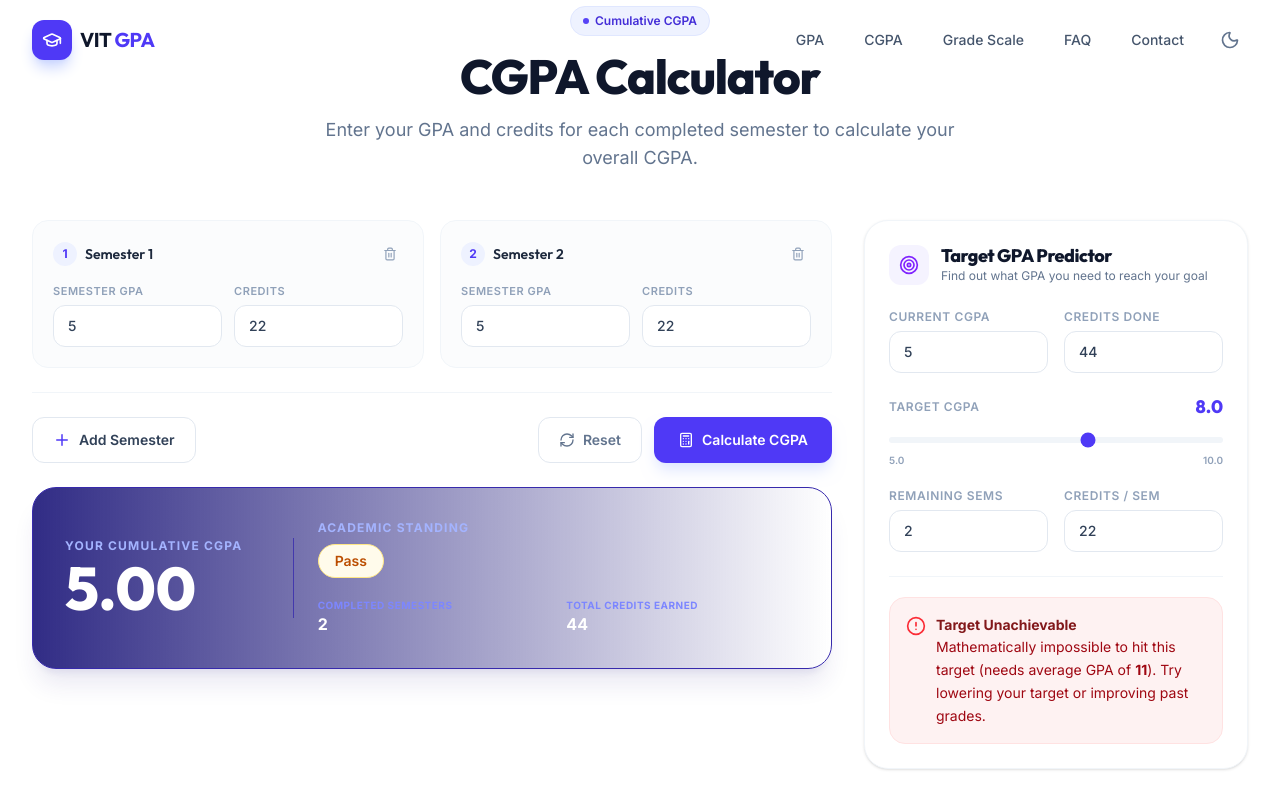
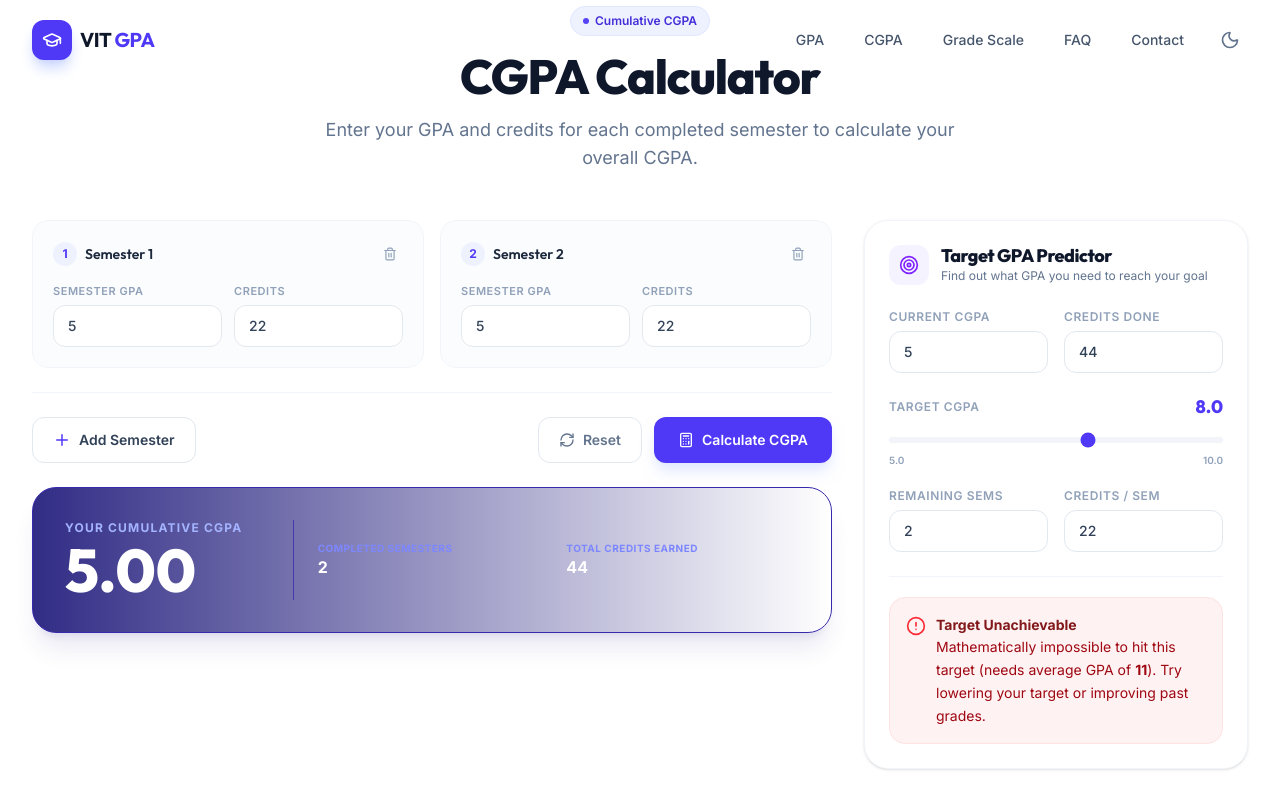
Before and after one commit to KLP13/vit-gpa-calculator, a React (Vite) app: page / in a window 1280 px wide. Both pictures are taken after typing "5", "5" into the empty fields and a click on the button "Calculate CGPA". Shown: the part 1692-2492 px from the top of the page. Built offline with nearby package versions, Linux system fonts and the light colour scheme.

Commit message:
Remove performance descriptors from GPA and CGPA calculator results

```diff
--- a/src/components/CGPACalculator.jsx
+++ b/src/components/CGPACalculator.jsx
@@ -1,6 +1,6 @@
 import React, { useState, useEffect } from 'react';
 import { Plus, Trash2, RefreshCw, Calculator, Target, AlertCircle, CheckCircle2 } from 'lucide-react';
-import { calculateCGPA, predictTargetGPA, getPerformanceLabel } from '../utils/calculator';
+import { calculateCGPA, predictTargetGPA } from '../utils/calculator';
 
 export default function CGPACalculator() {
   // Semester Cards state (start with 2 by default, matching Screen 2)
@@ -265,15 +265,8 @@ export default function CGPACalculator() {
                     </span>
                   </div>
 
-                  <div className="text-center md:text-left md:col-span-2 space-y-3">
-                    <div>
-                      <span className="text-indigo-300 dark:text-slate-400 text-xs font-bold uppercase tracking-widest block mb-2">Academic Standing</span>
-                      <span className={`inline-flex items-center px-4 py-1.5 rounded-full text-sm font-semibold border ${getPerformanceLabel(cgpaResult.cgpa).color}`}>
-                        {getPerformanceLabel(cgpaResult.cgpa).label}
-                      </span>
-                    </div>
-
-                    <div className="grid grid-cols-2 gap-4 text-xs sm:text-sm text-indigo-200 dark:text-slate-400 pt-2">
+                  <div className="text-center md:text-left md:col-span-2">
+                    <div className="grid grid-cols-2 gap-4 text-xs sm:text-sm text-indigo-200 dark:text-slate-400">
                       <div>
                         <span className="text-indigo-400 dark:text-slate-550 block text-[10px] uppercase font-bold tracking-wider">Completed Semesters</span>
                         <span className="font-bold text-white text-base">{semesters.filter(s => s.gpa && s.credits).length}</span>
--- a/src/components/GPACalculator.jsx
+++ b/src/components/GPACalculator.jsx
@@ -1,6 +1,6 @@
 import React, { useState } from 'react';
 import { Plus, Trash2, RefreshCw, Calculator, HelpCircle } from 'lucide-react';
-import { calculateGPA, getPerformanceLabel, GRADE_POINTS } from '../utils/calculator';
+import { calculateGPA, GRADE_POINTS } from '../utils/calculator';
 
 export default function GPACalculator() {
   // Initialize with 5 empty rows by default
@@ -221,26 +221,19 @@ export default function GPACalculator() {
                     </span>
                   </div>
 
-                  {/* Performance Label Badge */}
-                  <div className="text-center md:text-left md:col-span-2 space-y-3">
-                    <div>
-                      <span className="text-indigo-300 dark:text-slate-400 text-xs font-bold uppercase tracking-widest block mb-2">Performance Class</span>
-                      <span className={`inline-flex items-center px-4 py-1.5 rounded-full text-sm font-semibold border ${getPerformanceLabel(result.gpa).color}`}>
-                        {getPerformanceLabel(result.gpa).label}
-                      </span>
-                    </div>
-
-                    <div className="grid grid-cols-3 gap-4 text-xs sm:text-sm text-indigo-200 dark:text-slate-400 pt-2">
+                  {/* Stats columns */}
+                  <div className="text-center md:text-left md:col-span-2">
+                    <div className="grid grid-cols-3 gap-4 text-xs sm:text-sm text-indigo-200 dark:text-slate-400">
                       <div>
-                        <span className="text-indigo-400 dark:text-slate-500 block text-[10px] uppercase font-bold tracking-wider">Total Subjects</span>
+                        <span className="text-indigo-400 dark:text-slate-555 block text-[10px] uppercase font-bold tracking-wider">Total Subjects</span>
                         <span className="font-bold text-white text-base">{courses.filter(c => c.credits && c.grade).length}</span>
                       </div>
                       <div>
-                        <span className="text-indigo-400 dark:text-slate-500 block text-[10px] uppercase font-bold tracking-wider">Total Credits</span>
+                        <span className="text-indigo-400 dark:text-slate-555 block text-[10px] uppercase font-bold tracking-wider">Total Credits</span>
                         <span className="font-bold text-white text-base">{result.totalCredits}</span>
                       </div>
                       <div>
-                        <span className="text-indigo-400 dark:text-slate-500 block text-[10px] uppercase font-bold tracking-wider">Grade Points</span>
+                        <span className="text-indigo-400 dark:text-slate-555 block text-[10px] uppercase font-bold tracking-wider">Grade Points</span>
                         <span className="font-bold text-white text-base">{result.totalGradePoints}</span>
                       </div>
                     </div>
```
